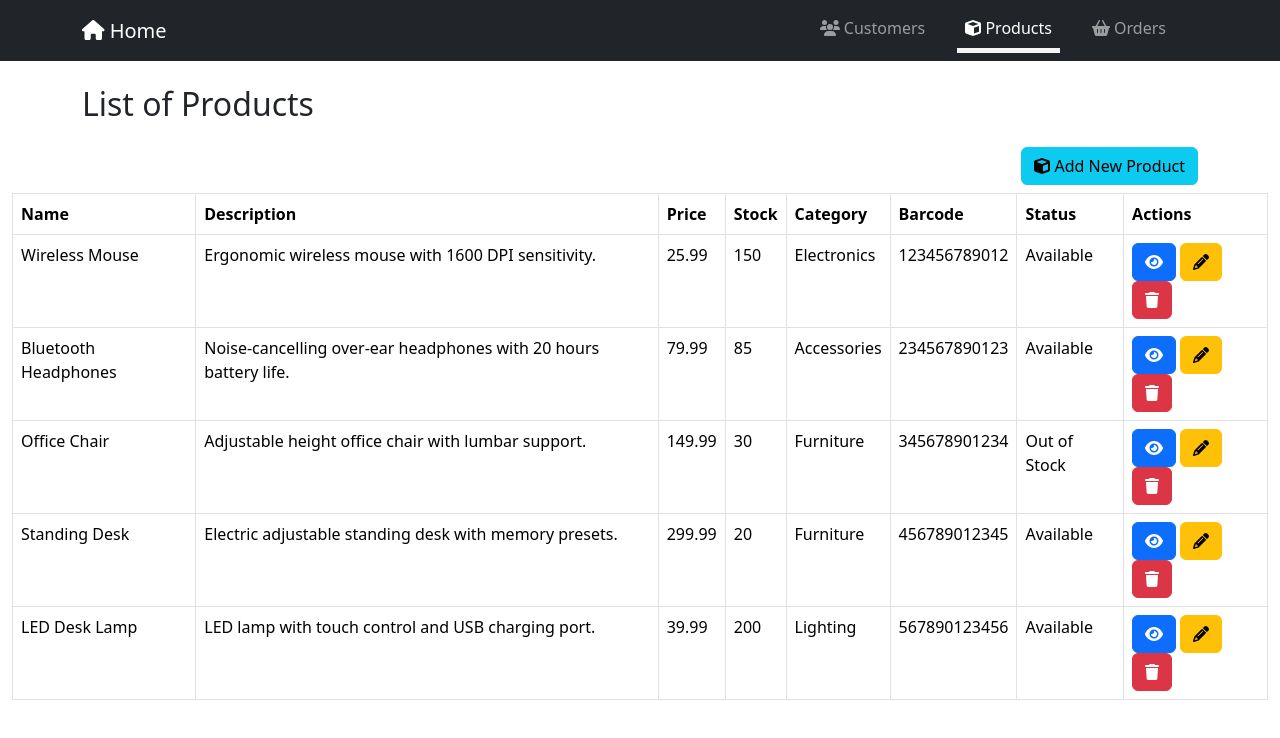
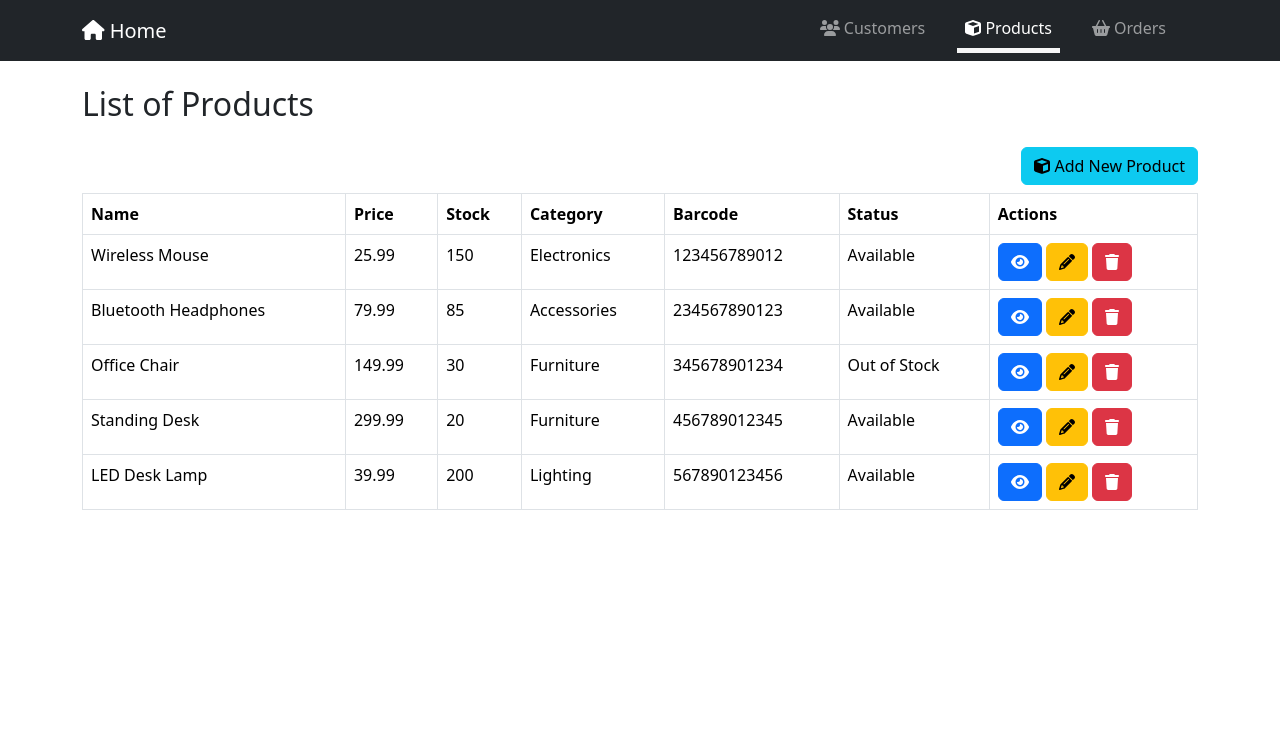
Before and after one commit to semthillo/commercial-manager-App, a Vue app: page /list-product in a window 1280 px wide. Shown: the top 738 px of the page. Built offline with nearby package versions, Linux system fonts and the light colour scheme.

Commit message:
Adjusted the table displaying the list of products.

```diff
--- a/src/components/products/ListProduct.vue
+++ b/src/components/products/ListProduct.vue
@@ -7,13 +7,13 @@
          <router-link class="btn btn-info" to="/add-product"><i class="fa fa-cube" aria-hidden="true"></i> Add New Product</router-link>
      </div>
 
-    <div class="container-fluid">
+    <div class="container">
       <table class="table table-bordered">
    <thead>
      <tr>
 
        <th scope="col">Name</th>
-       <th scope="col">Description</th>
+
        <th scope="col">Price</th>
        <th scope="col">Stock</th>
        <th scope="col">Category</th>
@@ -26,7 +26,7 @@
      <tr v-for="(product, index) in store.products" :key="index">
 
        <td>{{product.name}}</td>
-       <td>{{product.description}}</td>
+
        <td>{{product.price}}</td>
        <td>{{product.stock}}</td>
        <td>{{product.category}}</td>
```
